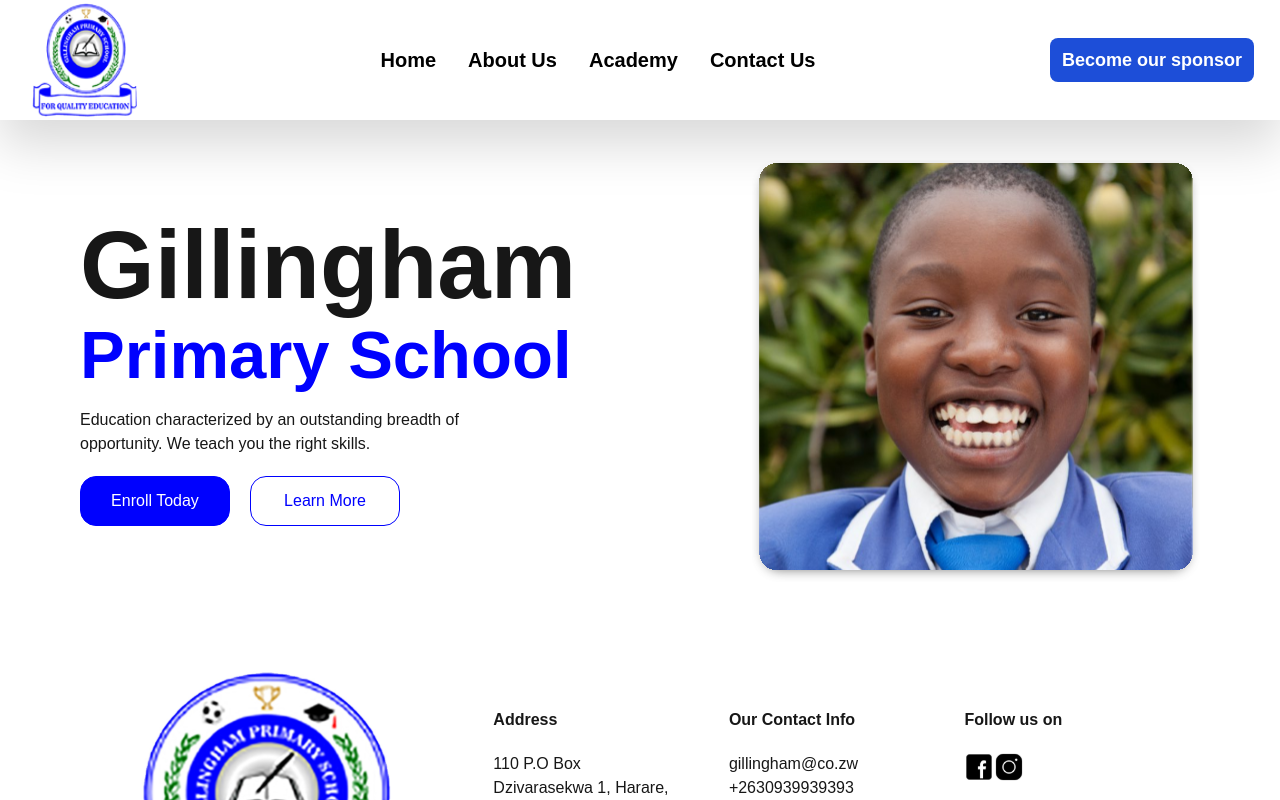
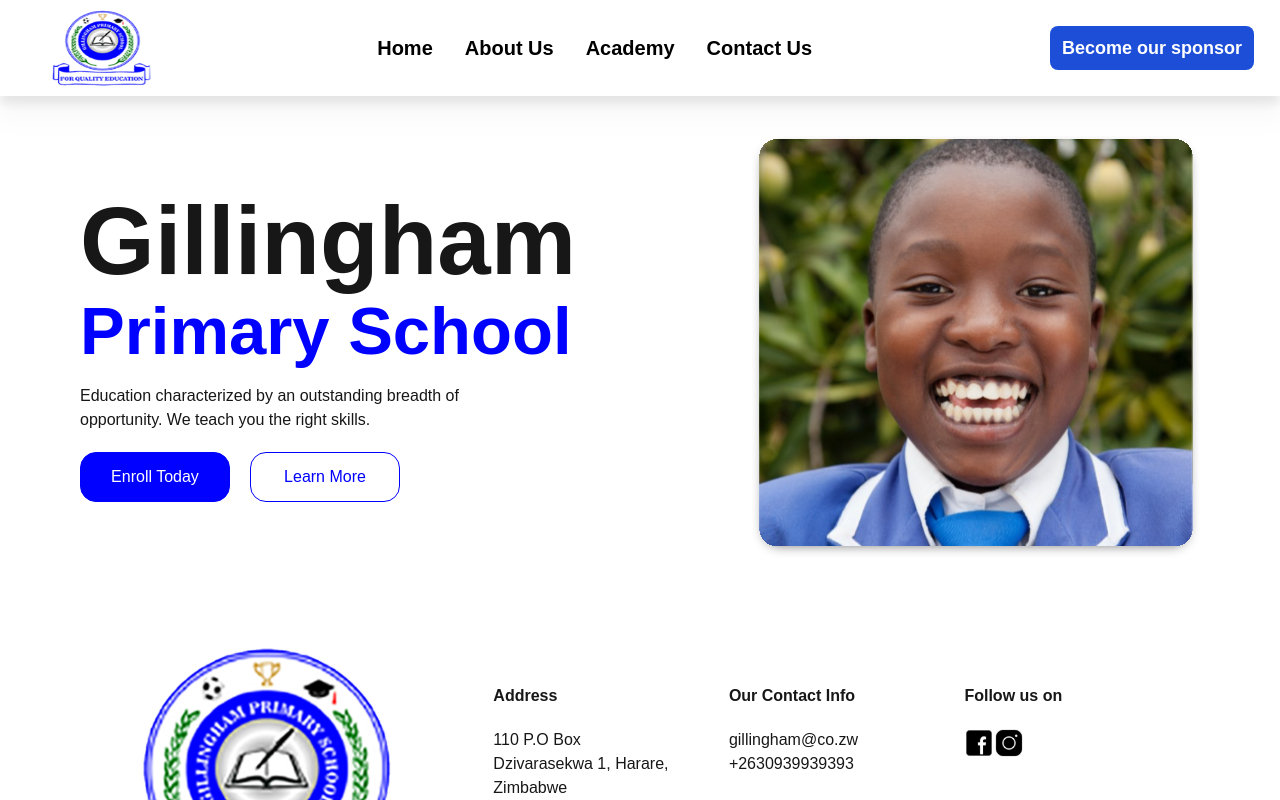
Before and after one commit to theophilousmapiye28/Gillingham-, a Next.js app: page / in a window 1280 px wide. Shown: the top 800 px of the page. Built offline with nearby package versions, Linux system fonts and the light colour scheme.

Commit message:
New changes

```diff
--- a/app/components/Navbar.tsx
+++ b/app/components/Navbar.tsx
@@ -14,12 +14,12 @@
   };
 
   return (
-    <div className="bg-white mb- text-black h-[15vh] flex items-center drop-shadow-2xl ">
+    <div className="bg-white mb- text-black h-[12vh] flex items-center drop-shadow-xl ">
       <div className="flex justify-between items-center container m-[10px] px-4">
 
         {/* Logo */}
         <Link href="/">
-          <Image className="h-12 w-full sm:h-16 sm:w-full md:h-[15vh] md:w-[15vh] " src={logo} alt="logo" />
+          <Image className="h-12 w-full sm:h-16 sm:w-full md:h-[10vh] ml-5 md:w-full " src={logo} alt="logo" />
         </Link>
 
         {/* Desktop Links */}
```
